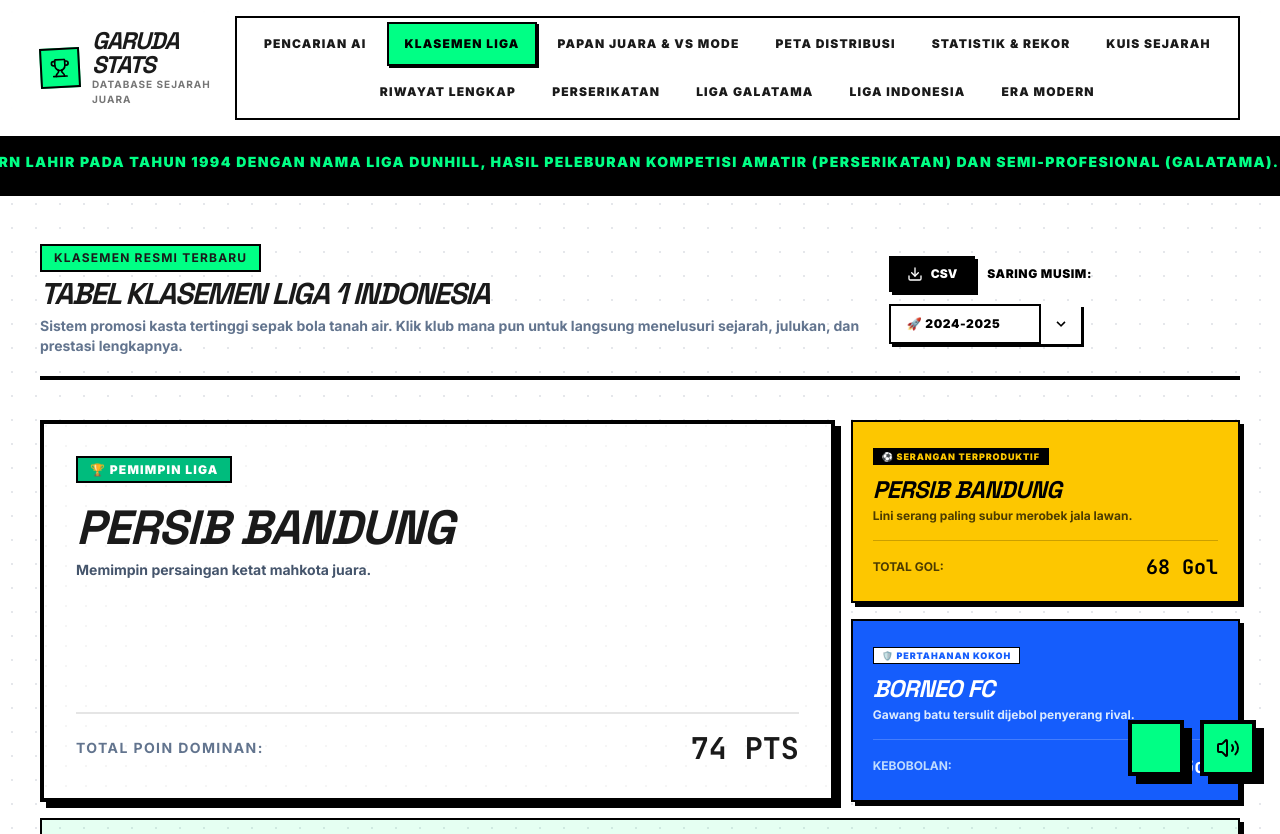
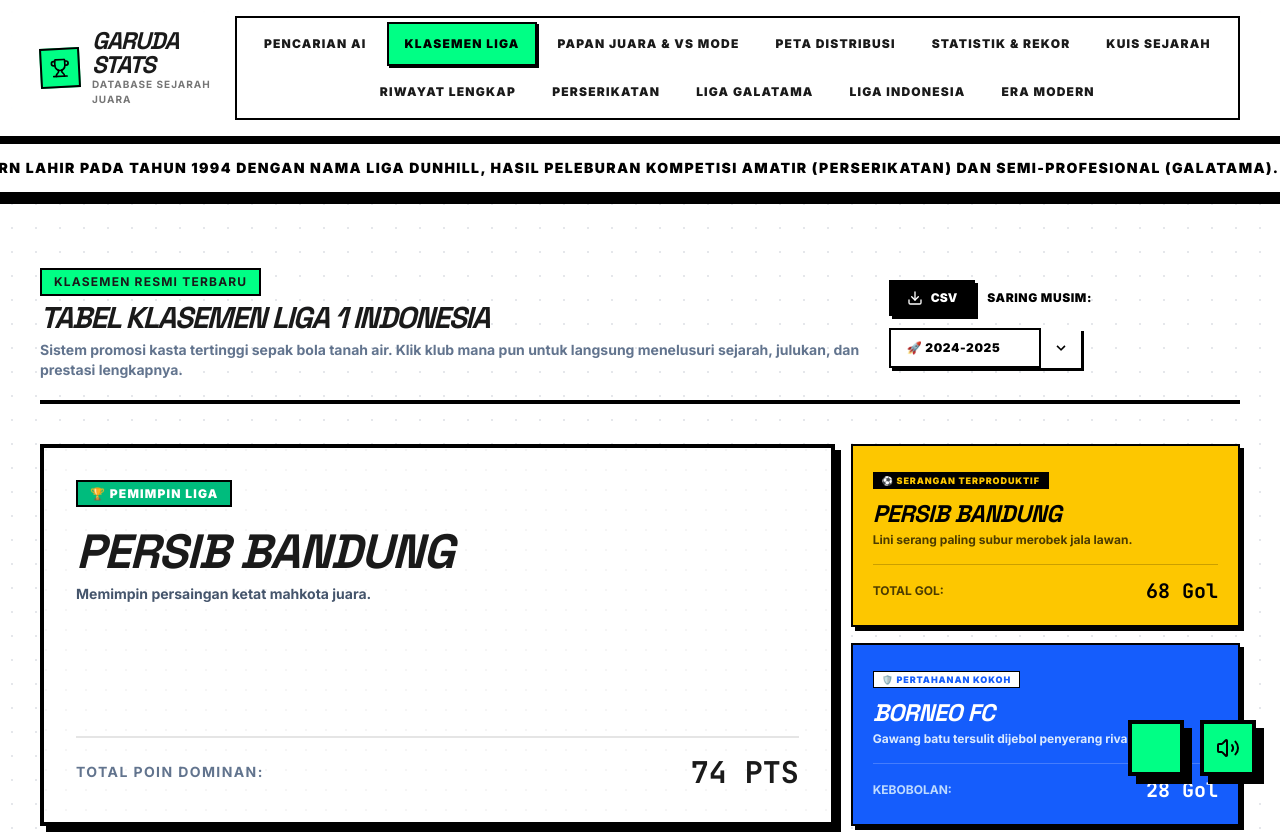
Before and after one commit to makarim22/statmuse, a React (Vite) app: page /standings in a window 1280 px wide. Shown: the top 834 px of the page. Built offline with nearby package versions, Linux system fonts and the light colour scheme.

Commit message:
feat: initialize App component with routing, navigation, and layout for Indonesian football league statistics

```diff
--- a/src/App.tsx
+++ b/src/App.tsx
@@ -313,23 +313,29 @@
         </div>
       </nav>
 
-      {/* Marquee Ticker (Neo-Brutalist) */}
-      <div className="w-full bg-black text-primary border-b-4 border-black overflow-hidden py-3 whitespace-nowrap flex items-center relative z-10 shadow-[0px_8px_0px_0px_rgba(0,0,0,1)] mb-4">
+      {/* Marquee Ticker (Modern Brutalist) */}
+      <div className="w-full bg-white text-black border-y-4 border-black overflow-hidden py-3 whitespace-nowrap flex items-center relative z-10 shadow-[0px_8px_0px_0px_rgba(0,0,0,1)] mb-8">
         <motion.div
           animate={{ x: [0, -3000] }}
           transition={{ repeat: Infinity, duration: 45, ease: "linear" }}
-          className="flex gap-16 items-center"
+          className="flex gap-8 items-center"
         >
           {leagueTrivia.map((trivia, idx) => (
-            <span key={idx} className="font-black uppercase text-xs sm:text-sm tracking-widest whitespace-nowrap">
-              {trivia.fact}
-            </span>
+            <div key={idx} className="flex items-center gap-8">
+              <span className="font-black uppercase text-xs sm:text-sm tracking-widest whitespace-nowrap">
+                {trivia.fact}
+              </span>
+              <span className="text-black font-black">⚡</span>
+            </div>
           ))}
           {/* Duplicate for seamless loop */}
           {leagueTrivia.map((trivia, idx) => (
-            <span key={`dup-${idx}`} className="font-black uppercase text-xs sm:text-sm tracking-widest whitespace-nowrap">
-              {trivia.fact}
-            </span>
+            <div key={`dup-${idx}`} className="flex items-center gap-8">
+              <span className="font-black uppercase text-xs sm:text-sm tracking-widest whitespace-nowrap">
+                {trivia.fact}
+              </span>
+              <span className="text-black font-black">⚡</span>
+            </div>
           ))}
         </motion.div>
       </div>
```
